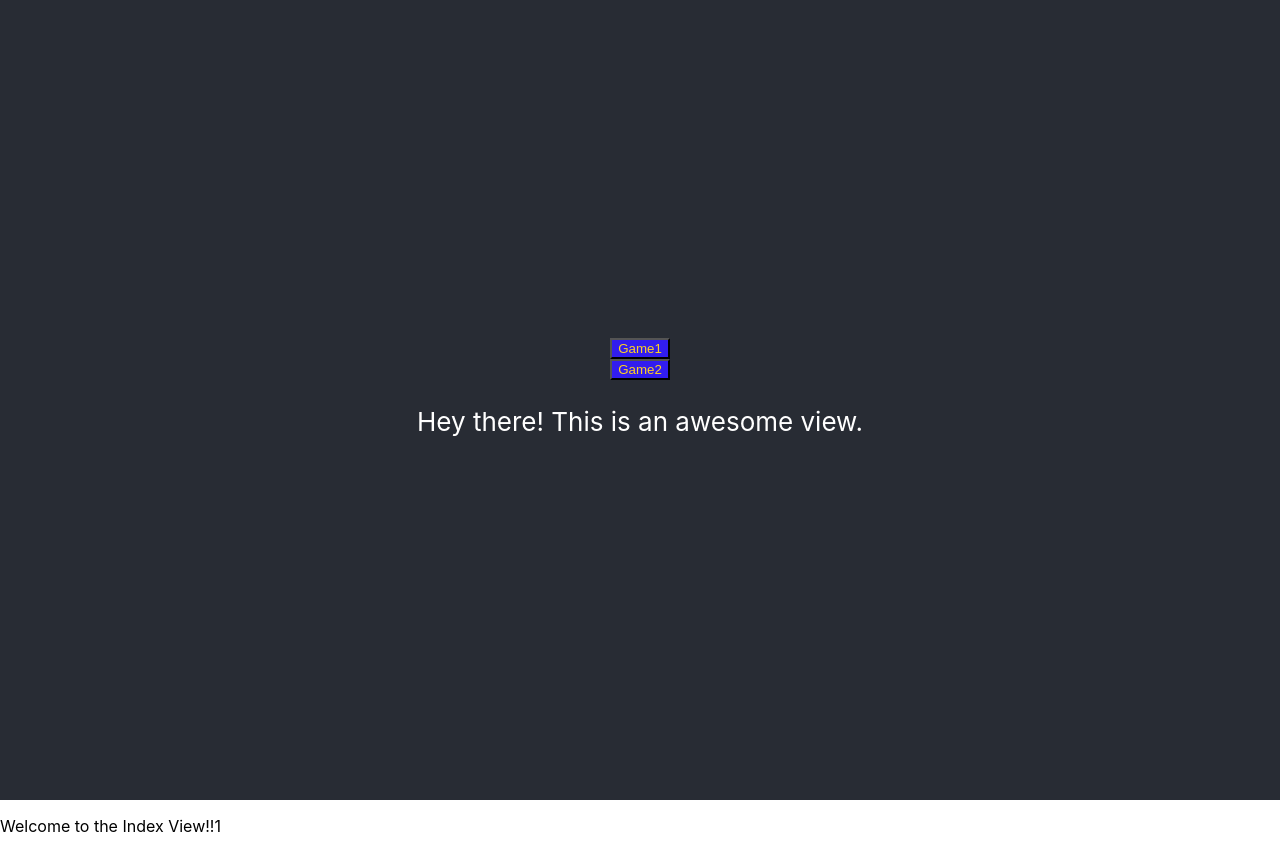
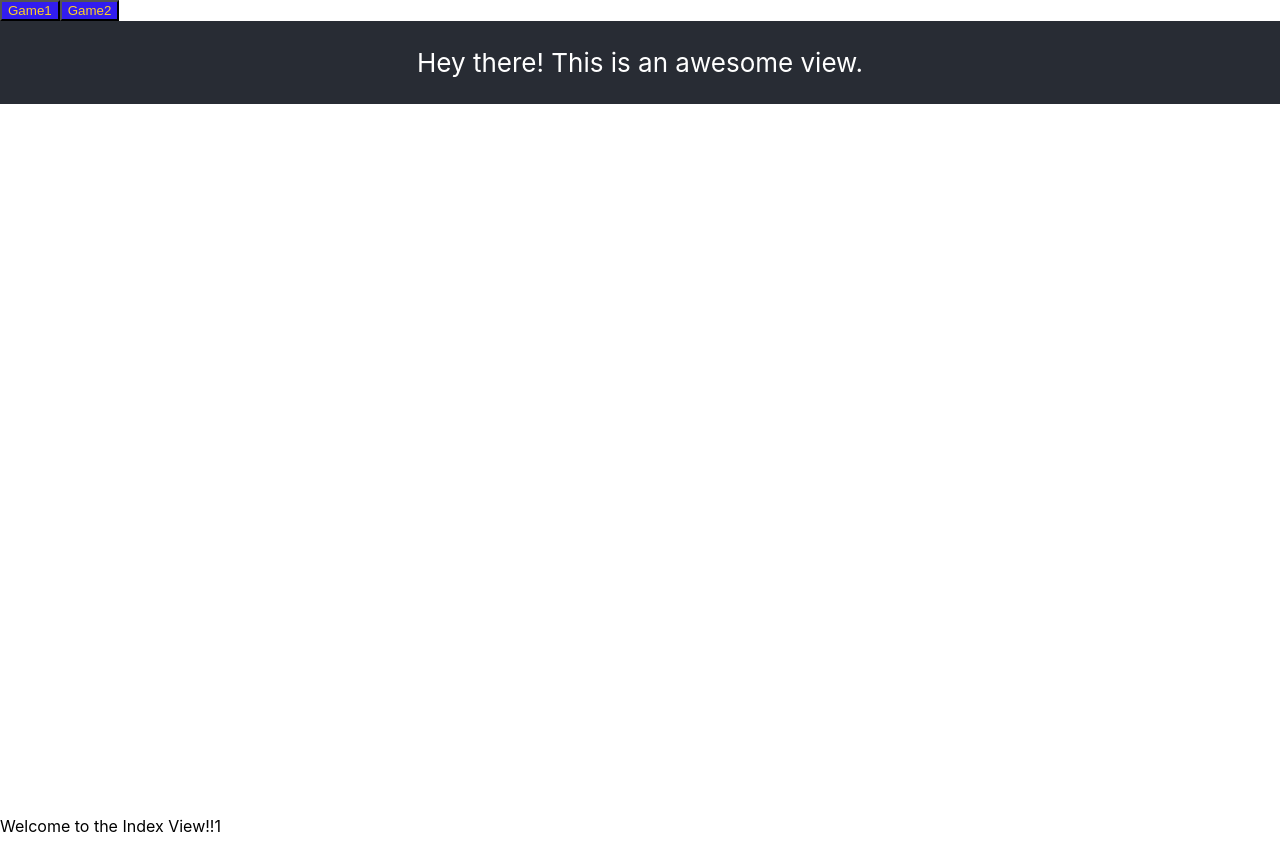
Before and after one commit to msartintarm/ultimate-site, a React (Create React App) app in the folder mern-todo-app/: page / in a window 1280 px wide. Built offline with nearby package versions, Linux system fonts and the light colour scheme.

Commit message:
Split apart header and content

```diff
--- a/mern-todo-app/src/App.css
+++ b/mern-todo-app/src/App.css
@@ -1,16 +1,20 @@
 .App {
   text-align: center;
+  min-height: 100vh;
 }
 
 .App-header {
+  display: flex;
+}
+
+.content {
   background-color: #282c34;
-  min-height: 100vh;
+  font-size: calc(10px + 2vmin);
+  color: white;
   display: flex;
   flex-direction: column;
   align-items: center;
   justify-content: center;
-  font-size: calc(10px + 2vmin);
-  color: white;
 }
 
 .App-link {
--- a/mern-todo-app/src/App.js
+++ b/mern-todo-app/src/App.js
@@ -16,10 +16,12 @@ class App extends Component {
             <button className="top-tab-button">
                 Game2
             </button>
+          </header>
+          <div className="content">
             <p>
               Hey there! This is an awesome view.
             </p>
-          </header>
+          </div>
         </div>
         <Route path="/" component={IndexView} />
       </Router>
```
